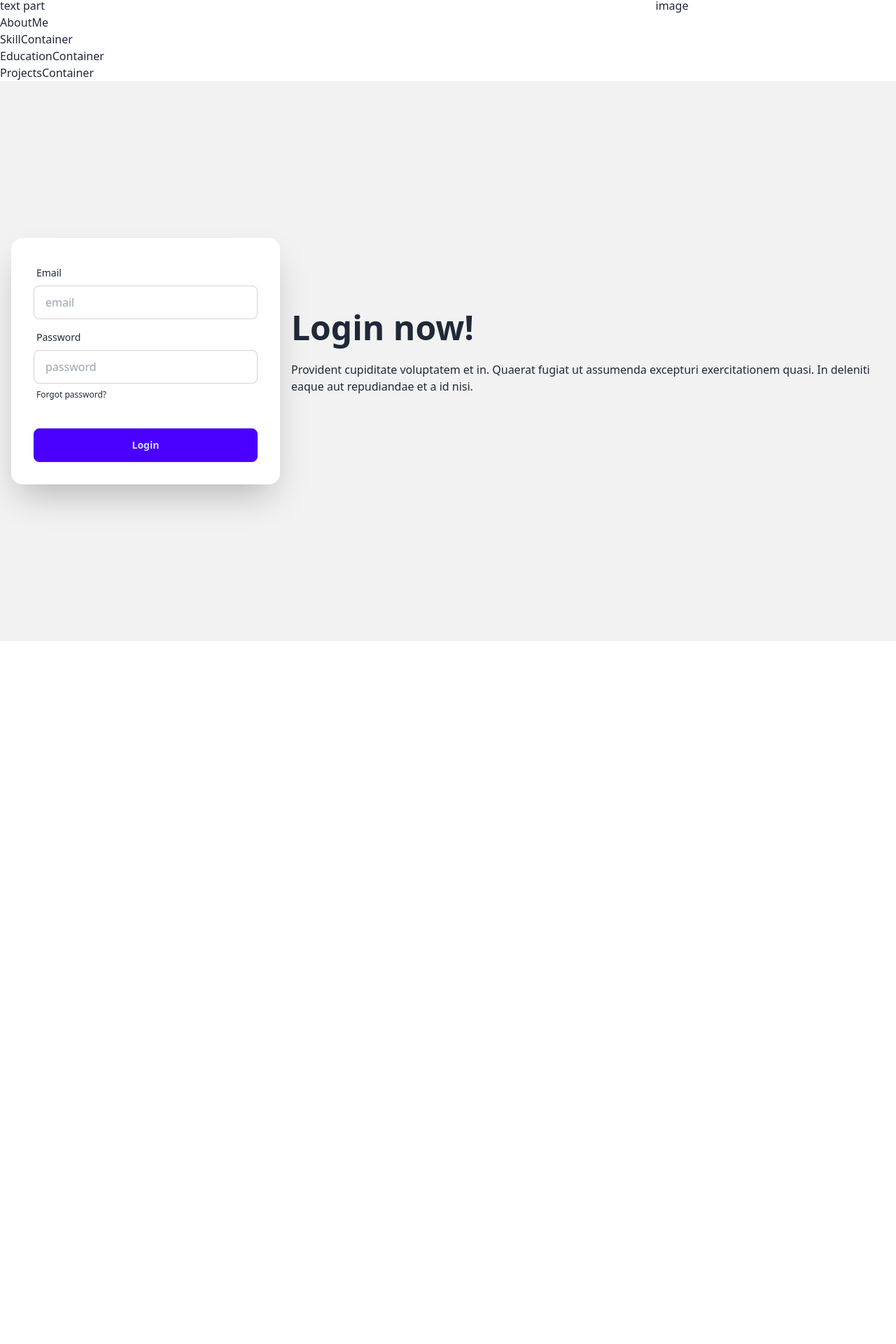
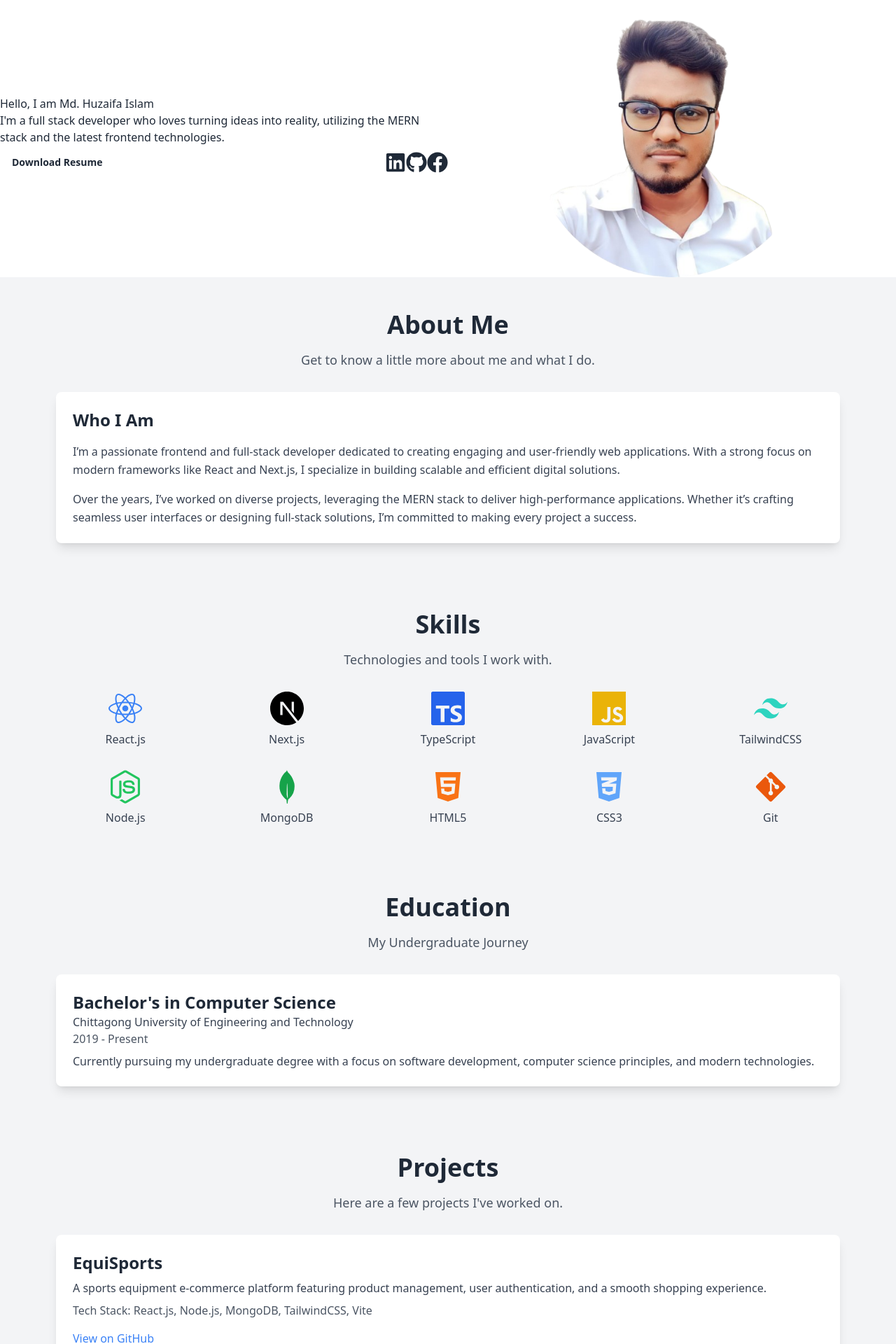
Before and after one commit to Md-Huzaifa-Islam/Portfolio, a Next.js app: page / in a window 1280 px wide. Shown: the part 72-1992 px from the top of the page at 70% size. Before the commit the page ends 988 px from the top, so only its background shows below. Built offline with nearby package versions, Linux system fonts and the light colour scheme.

Commit message:
made layout of the full website

```diff
--- a/package.json
+++ b/package.json
@@ -11,7 +11,8 @@
   "dependencies": {
     "next": "15.1.3",
     "react": "^19.0.0",
-    "react-dom": "^19.0.0"
+    "react-dom": "^19.0.0",
+    "react-icons": "^5.4.0"
   },
   "devDependencies": {
     "@eslint/eslintrc": "^3",
--- a/src/Components/AboutMe.jsx
+++ b/src/Components/AboutMe.jsx
@@ -1,5 +1,32 @@
 import React from "react";
 
 export default function AboutMe() {
-  return <div>AboutMe</div>;
+  return (
+    <div className="bg-gray-100 px-6 py-12 text-gray-800 md:px-20">
+      {/* Hero Section */}
+      <div className="mb-8 text-center">
+        <h1 className="mb-4 text-4xl font-bold">About Me</h1>
+        <p className="text-lg text-gray-600">
+          Get to know a little more about me and what I do.
+        </p>
+      </div>
+
+      {/* Main Content */}
+      <div className="rounded-lg bg-white p-6 shadow-lg">
+        <h2 className="mb-4 text-2xl font-semibold">Who I Am</h2>
+        <p className="leading-relaxed text-gray-700">
+          I’m a passionate frontend and full-stack developer dedicated to
+          creating engaging and user-friendly web applications. With a strong
+          focus on modern frameworks like React and Next.js, I specialize in
+          building scalable and efficient digital solutions.
+        </p>
+        <p className="mt-4 leading-relaxed text-gray-700">
+          Over the years, I’ve worked on diverse projects, leveraging the MERN
+          stack to deliver high-performance applications. Whether it’s crafting
+          seamless user interfaces or designing full-stack solutions, I’m
+          committed to making every project a success.
+        </p>
+      </div>
+    </div>
+  );
 }
--- a/src/Components/Banner.jsx
+++ b/src/Components/Banner.jsx
@@ -1,17 +1,39 @@
 import Image from "next/image";
 import React from "react";
+import { FaFacebook, FaLinkedin, FaGithub } from "react-icons/fa";
 
 export default function Banner() {
   return (
     <div className="grid grid-cols-2 items-center justify-between">
       {/* text part  */}
       <div>
-        <p>text part</p>
+        <p>Hello, I am Md. Huzaifa Islam</p>
+        {/* Frontend Developer
+Full Stack Developer
+MERN Stack */}
+        <p>
+          I'm a full stack developer who loves turning ideas into reality,
+          utilizing the MERN stack and the latest frontend technologies.
+        </p>
+        <div className="flex items-center justify-between">
+          <button className="btn btn-ghost">Download Resume</button>
+          <ul className="flex items-center text-3xl">
+            <li>
+              <FaLinkedin />
+            </li>
+            <li>
+              <FaGithub />
+            </li>
+            <li>
+              <FaFacebook />
+            </li>
+          </ul>
+        </div>
       </div>
       {/* image part  */}
       <div className="justify-self-center">
-        <p>image</p>
         {/* <Image /> */}
+        <Image src={"/image.png"} width={400} alt="profile pic" height={400} />
       </div>
     </div>
   );
--- a/src/Components/ContactContainer.jsx
+++ b/src/Components/ContactContainer.jsx
@@ -2,49 +2,102 @@ import React from "react";
 
 export default function ContactContainer() {
   return (
-    <div className="hero bg-base-200 min-h-screen">
-      <div className="hero-content flex-col lg:flex-row-reverse">
-        <div className="text-center lg:text-left">
-          <h1 className="text-5xl font-bold">Login now!</h1>
-          <p className="py-6">
-            Provident cupiditate voluptatem et in. Quaerat fugiat ut assumenda
-            excepturi exercitationem quasi. In deleniti eaque aut repudiandae et
-            a id nisi.
-          </p>
-        </div>
-        <div className="card bg-base-100 w-full max-w-sm shrink-0 shadow-2xl">
-          <form className="card-body">
-            <div className="form-control">
-              <label className="label">
-                <span className="label-text">Email</span>
+    <div className="bg-gray-100 px-6 py-12 text-gray-800 md:px-20">
+      <div className="mb-8 text-center">
+        <h1 className="mb-4 text-4xl font-bold">Contact Me</h1>
+        <p className="text-lg text-gray-600">Feel free to send me a message!</p>
+      </div>
+
+      <div className="flex flex-col justify-between gap-12 lg:flex-row">
+        {/* Left Box: Message Form */}
+        <div className="w-full rounded-lg bg-white p-6 shadow-lg lg:w-1/2">
+          <h2 className="mb-4 text-2xl font-semibold">Send Me a Message</h2>
+          <form>
+            <div className="mb-4">
+              <label htmlFor="name" className="block text-gray-700">
+                Name
+              </label>
+              <input
+                type="text"
+                id="name"
+                name="name"
+                placeholder="Your Name"
+                className="w-full rounded-md border border-gray-300 p-3"
+              />
+            </div>
+            <div className="mb-4">
+              <label htmlFor="email" className="block text-gray-700">
+                Email
               </label>
               <input
                 type="email"
-                placeholder="email"
-                className="input input-bordered"
-                required
+                id="email"
+                name="email"
+                placeholder="Your Email"
+                className="w-full rounded-md border border-gray-300 p-3"
               />
             </div>
-            <div className="form-control">
-              <label className="label">
-                <span className="label-text">Password</span>
+            <div className="mb-4">
+              <label htmlFor="message" className="block text-gray-700">
+                Message
               </label>
-              <input
-                type="password"
-                placeholder="password"
-                className="input input-bordered"
-                required
-              />
-              <label className="label">
-                <a href="#" className="label-text-alt link link-hover">
-                  Forgot password?
-                </a>
-              </label>
+              <textarea
+                id="message"
+                name="message"
+                placeholder="Your Message"
+                rows="4"
+                className="w-full rounded-md border border-gray-300 p-3"
+              ></textarea>
             </div>
-            <div className="form-control mt-6">
-              <button className="btn btn-primary">Login</button>
-            </div>
+            <button
+              type="submit"
+              className="w-full rounded-md bg-blue-500 py-3 text-white hover:bg-blue-600"
+            >
+              Send Message
+            </button>
           </form>
+        </div>
+
+        {/* Right Box: Contact Details */}
+        <div className="w-full rounded-lg bg-white p-6 shadow-lg lg:w-1/3">
+          <h2 className="mb-4 text-2xl font-semibold">Contact Details</h2>
+          <p className="mb-4 text-gray-700">
+            You can reach out to me through the following:
+          </p>
+          <ul className="space-y-4">
+            <li className="flex items-center">
+              <span className="font-semibold text-gray-700">Email: </span>
+              <span className="ml-2 text-gray-600">
+                huzaifa.email@example.com
+              </span>
+            </li>
+            <li className="flex items-center">
+              <span className="font-semibold text-gray-700">Phone: </span>
+              <span className="ml-2 text-gray-600">+880 1234 567 890</span>
+            </li>
+            <li className="flex items-center">
+              <span className="font-semibold text-gray-700">LinkedIn: </span>
+              <a
+                href="https://www.linkedin.com/in/huzaifa"
+                target="_blank"
+                rel="noopener noreferrer"
+                className="ml-2 text-blue-500 hover:underline"
+              >
+                linkedin.com/in/huzaifa
+              </a>
+            </li>
+            <li className="flex items-center">
+              <span className="font-semibold text-gray-700">GitHub: </span>
+              <a
+                href="https://github.com/yourusername"
+                target="_blank"
+                rel="noopener noreferrer"
+                className="ml-2 text-blue-500 hover:underline"
+              >
+                github.com/yourusername
+              </a>
+            </li>
+          </ul>
         </div>
       </div>
     </div>
--- a/src/Components/EducationContainer.jsx
+++ b/src/Components/EducationContainer.jsx
@@ -1,5 +1,26 @@
 import React from "react";
 
 export default function EducationContainer() {
-  return <div>EducationContainer</div>;
+  return (
+    <div className="bg-gray-100 px-6 py-12 text-gray-800 md:px-20">
+      <div className="mb-8 text-center">
+        <h1 className="mb-4 text-4xl font-bold">Education</h1>
+        <p className="text-lg text-gray-600">My Undergraduate Journey</p>
+      </div>
+
+      <div className="rounded-lg bg-white p-6 shadow-lg">
+        <h2 className="text-2xl font-semibold">
+          Bachelor's in Computer Science
+        </h2>
+        <p className="font-medium text-gray-700">
+          Chittagong University of Engineering and Technology
+        </p>
+        <p className="text-gray-600">2019 - Present</p>
+        <p className="mt-2 text-gray-700">
+          Currently pursuing my undergraduate degree with a focus on software
+          development, computer science principles, and modern technologies.
+        </p>
+      </div>
+    </div>
+  );
 }
--- a/src/Components/ProjectsContainer.jsx
+++ b/src/Components/ProjectsContainer.jsx
@@ -1,5 +1,57 @@
 import React from "react";
 
 export default function ProjectsContainer() {
-  return <div>ProjectsContainer</div>;
+  const projects = [
+    {
+      name: "EquiSports",
+      description:
+        "A sports equipment e-commerce platform featuring product management, user authentication, and a smooth shopping experience.",
+      techStack: ["React.js", "Node.js", "MongoDB", "TailwindCSS", "Vite"],
+      link: "https://github.com/yourusername/equisports",
+    },
+    {
+      name: "Consulting Website",
+      description:
+        "A platform for career counseling, offering user registration, protected routes, and personalized services like resume reviews.",
+      techStack: ["React", "Firebase", "TailwindCSS"],
+      link: "https://github.com/yourusername/consulting-website",
+    },
+    {
+      name: "GadgetHaven",
+      description:
+        "An e-commerce platform for gadgets with features like product filtering, cart management, and dynamic title rendering.",
+      techStack: ["React.js", "Redux", "TailwindCSS"],
+      link: "https://github.com/yourusername/gadgethaven",
+    },
+  ];
+  return (
+    <div className="bg-gray-100 px-6 py-12 text-gray-800 md:px-20">
+      <div className="mb-8 text-center">
+        <h1 className="mb-4 text-4xl font-bold">Projects</h1>
+        <p className="text-lg text-gray-600">
+          Here are a few projects I've worked on.
+        </p>
+      </div>
+
+      <div className="space-y-8">
+        {projects.map((project, index) => (
+          <div key={index} className="rounded-lg bg-white p-6 shadow-lg">
+            <h2 className="text-2xl font-semibold">{project.name}</h2>
+            <p className="mt-2 text-gray-700">{project.description}</p>
+            <p className="mt-2 font-medium text-gray-600">
+              Tech Stack: {project.techStack.join(", ")}
+            </p>
+            <a
+              href={project.link}
+              target="_blank"
+              rel="noopener noreferrer"
+              className="mt-4 block text-blue-500 hover:underline"
+            >
+              View on GitHub
+            </a>
+          </div>
+        ))}
+      </div>
+    </div>
+  );
 }
--- a/src/Components/SkillContainer.jsx
+++ b/src/Components/SkillContainer.jsx
@@ -1,5 +1,48 @@
 import React from "react";
+import {
+  FaReact,
+  FaNodeJs,
+  FaHtml5,
+  FaCss3Alt,
+  FaGitAlt,
+} from "react-icons/fa";
+import {
+  SiNextdotjs,
+  SiTailwindcss,
+  SiMongodb,
+  SiJavascript,
+  SiTypescript,
+} from "react-icons/si";
+export default function SkillContainer() {
+  const skills = [
+    { name: "React.js", icon: <FaReact className="text-blue-500" /> },
+    { name: "Next.js", icon: <SiNextdotjs className="text-black" /> },
+    { name: "TypeScript", icon: <SiTypescript className="text-blue-600" /> },
+    { name: "JavaScript", icon: <SiJavascript className="text-yellow-500" /> },
+    { name: "TailwindCSS", icon: <SiTailwindcss className="text-teal-400" /> },
+    { name: "Node.js", icon: <FaNodeJs className="text-green-500" /> },
+    { name: "MongoDB", icon: <SiMongodb className="text-green-600" /> },
+    { name: "HTML5", icon: <FaHtml5 className="text-orange-500" /> },
+    { name: "CSS3", icon: <FaCss3Alt className="text-blue-400" /> },
+    { name: "Git", icon: <FaGitAlt className="text-orange-600" /> },
+  ];
+  return (
+    <div className="bg-gray-100 px-6 py-12 text-gray-800 md:px-20">
+      <div className="mb-8 text-center">
+        <h1 className="mb-4 text-4xl font-bold">Skills</h1>
+        <p className="text-lg text-gray-600">
+          Technologies and tools I work with.
+        </p>
+      </div>
 
-export default function SkillContainer() {
-  return <div>SkillContainer</div>;
+      <div className="grid grid-cols-2 gap-8 sm:grid-cols-3 md:grid-cols-4 lg:grid-cols-5">
+        {skills.map((skill, index) => (
+          <div key={index} className="flex flex-col items-center">
+            <div className="mb-2 text-5xl">{skill.icon}</div>
+            <p className="font-medium text-gray-700">{skill.name}</p>
+          </div>
+        ))}
+      </div>
+    </div>
+  );
 }
--- a/src/app/layout.jsx
+++ b/src/app/layout.jsx
@@ -1,6 +1,7 @@
 import { Geist, Geist_Mono } from "next/font/google";
 import "./globals.css";
 import Navbar from "@/Components/Navbar";
+import Footer from "@/Components/Footer";
 
 const geistSans = Geist({
   variable: "--font-geist-sans",
@@ -25,6 +26,7 @@ export default function RootLayout({ children }) {
           <Navbar />
           {children}
         </div>
+        <Footer />
       </body>
     </html>
   );
```
Also changed, not shown: src/Components/Footer.jsx (+39 -21 lines), public/image.png (added), 1 other file (tests, documents, lock files or other folders).
